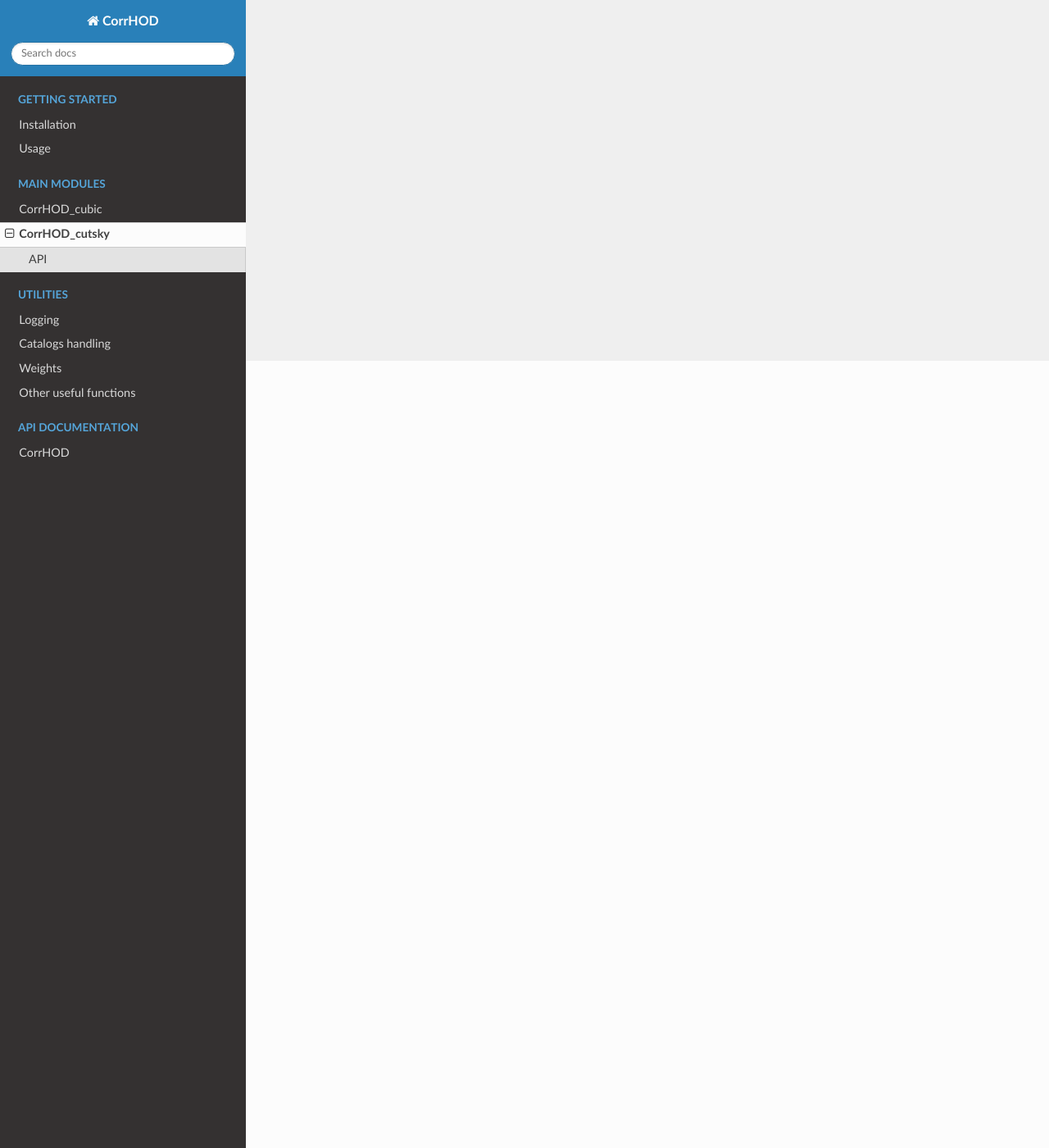
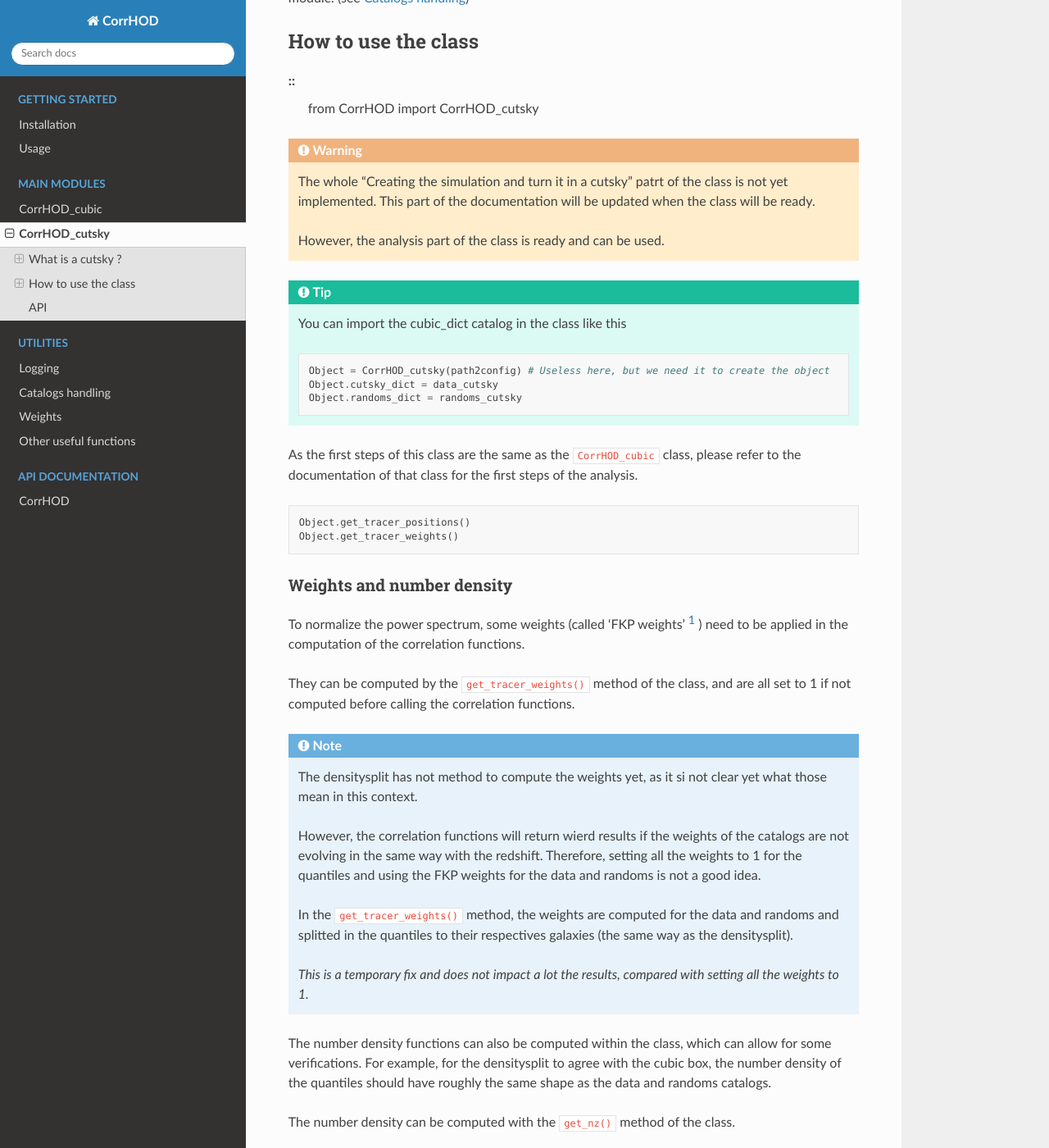
Before and after one commit to SBouchard01/CorrHOD, a Sphinx documentation site: the page built from docs/CorrHOD_cutsky.rst, in a window 1280 px wide and 1400 px high, scrolled down 960 px. Shown: the whole window at 82% size. Built offline with Sphinx 7.4.7 and the Read the Docs theme 2.0.0, drawn with Linux system fonts in a browser that asks for light colours; pages that are not in the unit, such as notebooks, are missing from menus; some of the changed text lies outside the part shown.

Commit message:
Added cutsky doc

````diff
--- a/docs/CorrHOD_cutsky.rst
+++ b/docs/CorrHOD_cutsky.rst
@@ -6,7 +6,110 @@ CorrHOD_cutsky
 
    While the analysis code is stable, the creation of cutsky simulation is still in development.
 
-As the first steps of this class are the same as the ```CorrHOD_cubic`` class, please refer to the documentation of that class for the first steps of the analysis.
+What is a cutsky ?
+------------------
+
+
+In theory
+~~~~~~~~~
+
+While the cubic box is a snapshot of the Universe at a given time (i.e. a redshift), a cutsky aims
+to be a simulation of an acual survey. It is a simulation of the sky, with a given geometry.
+
+Several effects are included in a cutsky, such as Redshift Space Distortions (RSD),
+a survey geometry (footprint), some observational contraints
+(like fiber assignment, incompleteness, ...), etc.
+
+As the further we look in space the further we look in time, a cutsky is not a snapshot of the
+Universe at a given time, as the redshift evolves with the distance. this causes the number density
+of galaxies to change with the redshift.
+
+In theory, a cutsky and cubic mock of the same cosmology should have the same clustering properties.
+
+
+In practice (computationaly)
+~~~~~~~~~~~~~~~~~~~~~~~~~~~~
+
+A cutsky is usually created from a cubic box, and is therefore a subset of the cubic box.
+
+As it is not a periodic box, the computation method changes to become a bit more complicated.
+We will need random points matching the footprint of the survey, to be able to compute the
+analyis. The more points, the better the analysis will be, but the longer it will take to compute.
+
+Some methods to handle the data and randoms catalogs can be found in the ``CorrHOD.catalogs`` module.
+(see :doc:`catalogs`)
+
+
+How to use the class
+--------------------
+
+::
+   from CorrHOD import CorrHOD_cutsky
+
+.. warning::
+   The whole "Creating the simulation and turn it in a cutsky" patrt of the class is not yet
+   implemented. This part of the documentation will be updated when the class will be ready.
+
+   However, the analysis part of the class is ready and can be used.
+
+.. tip::
+   You can import the cubic_dict catalog in the class like this ::
+
+      Object = CorrHOD_cutsky(path2config) # Useless here, but we need it to create the object
+      Object.cutsky_dict = data_cutsky
+      Object.randoms_dict = randoms_cutsky
+
+As the first steps of this class are the same as the ``CorrHOD_cubic`` class,
+please refer to the documentation of that class for the first steps of the analysis.
+
+::
+
+   Object.get_tracer_positions()
+   Object.get_tracer_weights()
+
+
+Weights and number density
+~~~~~~~~~~~~~~~~~~~~~~~~~~
+
+To normalize the power spectrum, some weights (called 'FKP weights' [#]_ ) need to be applied
+in the computation of the correlation functions.
+
+They can be computed by the ``get_tracer_weights()`` method of the class, and are all set to 1 if
+not computed before calling the correlation functions.
+
+.. note::
+   The densitysplit has not method to compute the weights yet, as it si not clear yet what those
+   mean in this context.
+
+   However, the correlation functions will return wierd results if the weights of the catalogs
+   are not evolving in the same way with the redshift. Therefore, setting all the weights to 1
+   for the quantiles and using the FKP weights for the data and randoms is not a good idea.
+
+   In the ``get_tracer_weights()`` method, the weights are computed for the data and randoms and
+   splitted in the quantiles to their respectives galaxies (the same way as the densitysplit).
+
+   *This is a temporary fix and does not impact a lot the results, compared with setting all the
+   weights to 1.*
+
+The number density functions can also be computed within the class, which can allow for some
+verifications. For example, for the densitysplit to agree with the cubic box, the number density
+of the quantiles should have roughly the same shape as the data and randoms catalogs.
+
+The number density can be computed with the ``get_nz()`` method of the class.
+
+
+Computing the analysis
+~~~~~~~~~~~~~~~~~~~~~~
+
+Computing the densitysplit and correlation functions is the same as for the ``CorrHOD_cubic`` class.
+(Under the hood, the process is a bit different but the use of the methods are the same).
+
+.. tip::
+   After computing the densitysplit, if you want to downsample the data to reduce the computing
+   time and memory usage, it is recommended to use the ``npoints`` or ``frac`` parameters of the
+   ``downsample_data()`` method, rather than the ``new_n`` parameter, as the number density
+   parameter is computed as the mean number density in the cutsky, and is less accurate than the
+   one computed in the cubic box.
 
 
 
@@ -17,3 +120,9 @@ API
    :members:
    :undoc-members:
    :show-inheritance:
+
+
+
+.. rubric:: Footnotes
+
+.. [#] See `Feldman et al. (1993) <https://arxiv.org/pdf/astro-ph/9304022.pdf>`_ for more details.
````
